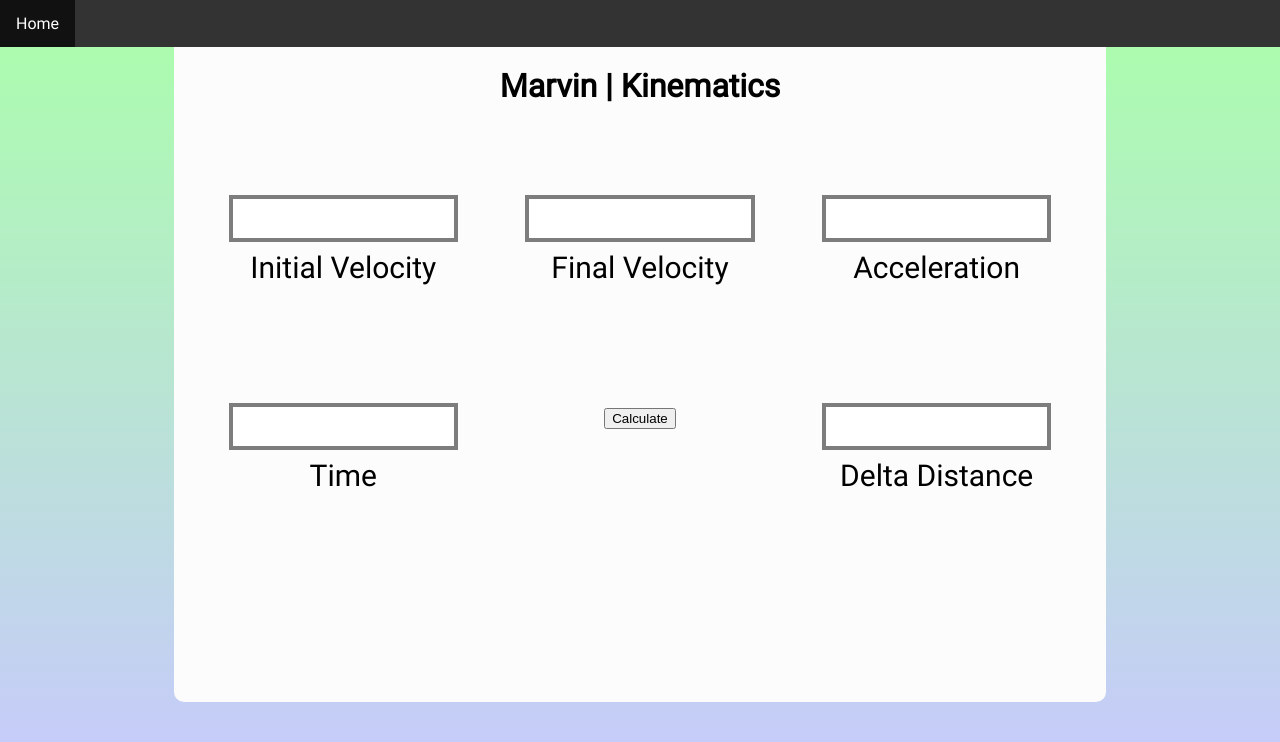
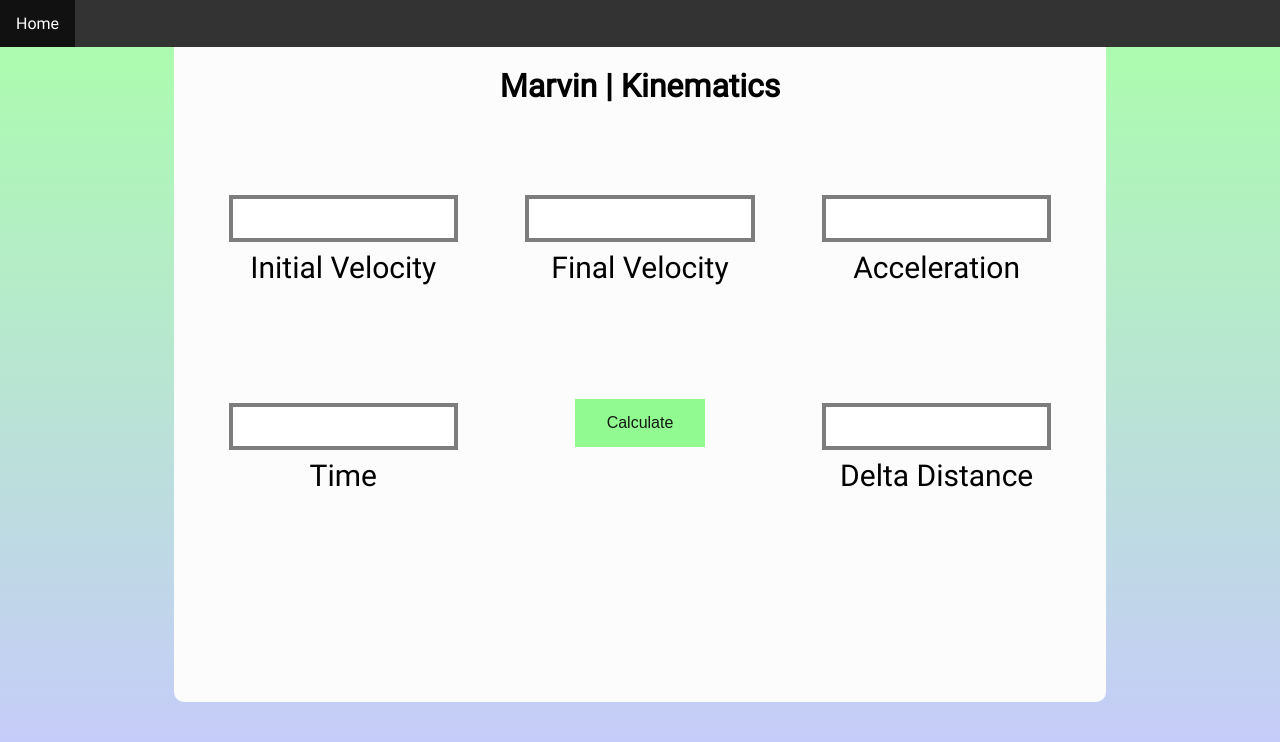
Before and after one commit to RafaelCenzano/Marvin-V4, a Flask app: page /kinematics in a window 1280 px wide. Shown: the top 742 px of the page. Run offline with Flask 2, Linux system fonts and the light colour scheme.

Commit message:
change borders and start styling submit button

```diff
--- a/marvin/static/css/kinematics.css
+++ b/marvin/static/css/kinematics.css
@@ -3,14 +3,33 @@ input[type=text] {
   padding: 12px 20px;
   margin: 8px 0;
   box-sizing: border-box;
-  border: 4px solid rgb(125,125,125);
+  border: 4px solid rgb(125, 125, 125);
   -webkit-transition: 0.5s;
   transition: 0.5s;
   outline: none;
 }
+
 input[type=text]:focus {
-  border: 4px solid rgb(150,240,150);
+  border: 4px solid rgb(150, 240, 150);
 }
-label{
+
+label {
   margin-top: 7px;
 }
+
+#submit {
+  background-color: rgb(145, 250, 145);
+  border: none;
+  color: rgb(20, 25, 20);
+  padding: 15px 32px;
+  text-align: center;
+  text-decoration: none;
+  display: inline-block;
+  font-size: 16px;
+  margin: 4px 2px;
+  cursor: pointer;
+}
+
+#submit:hover {
+  border:;
+}
```
